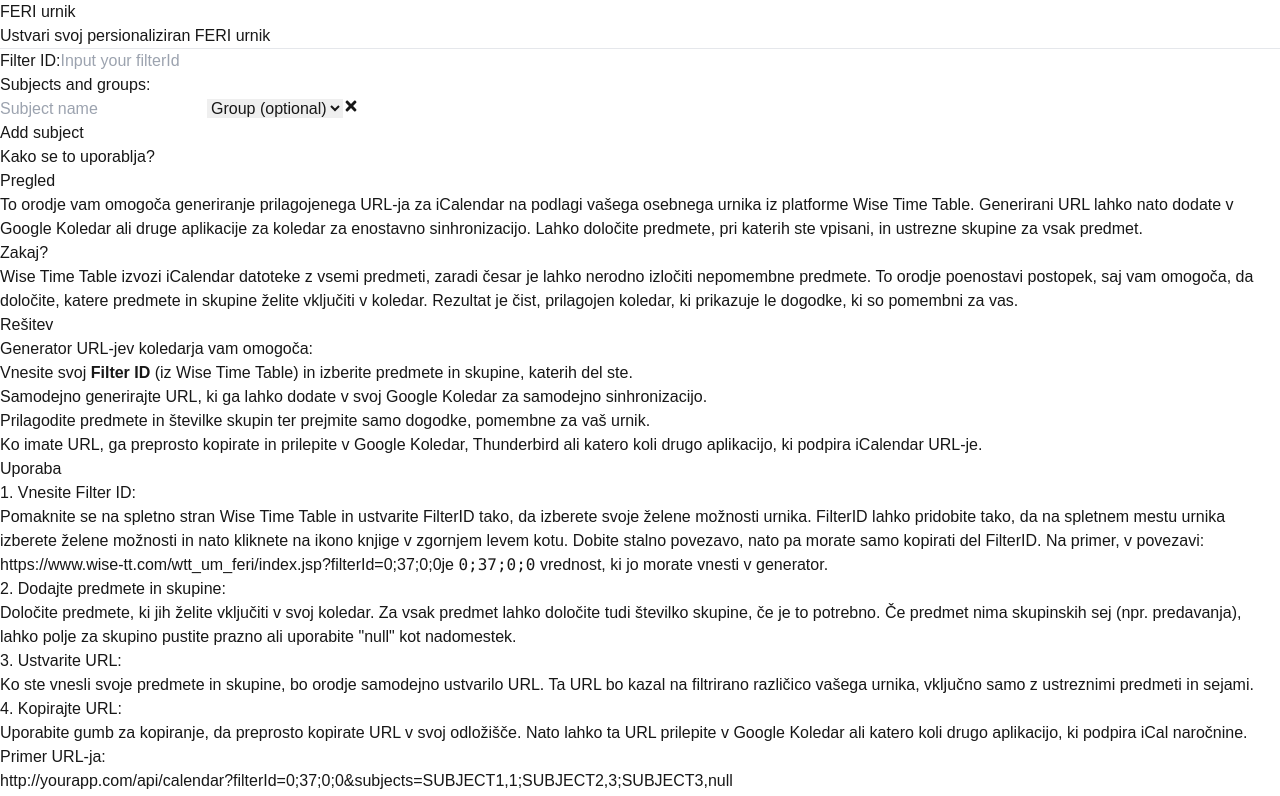
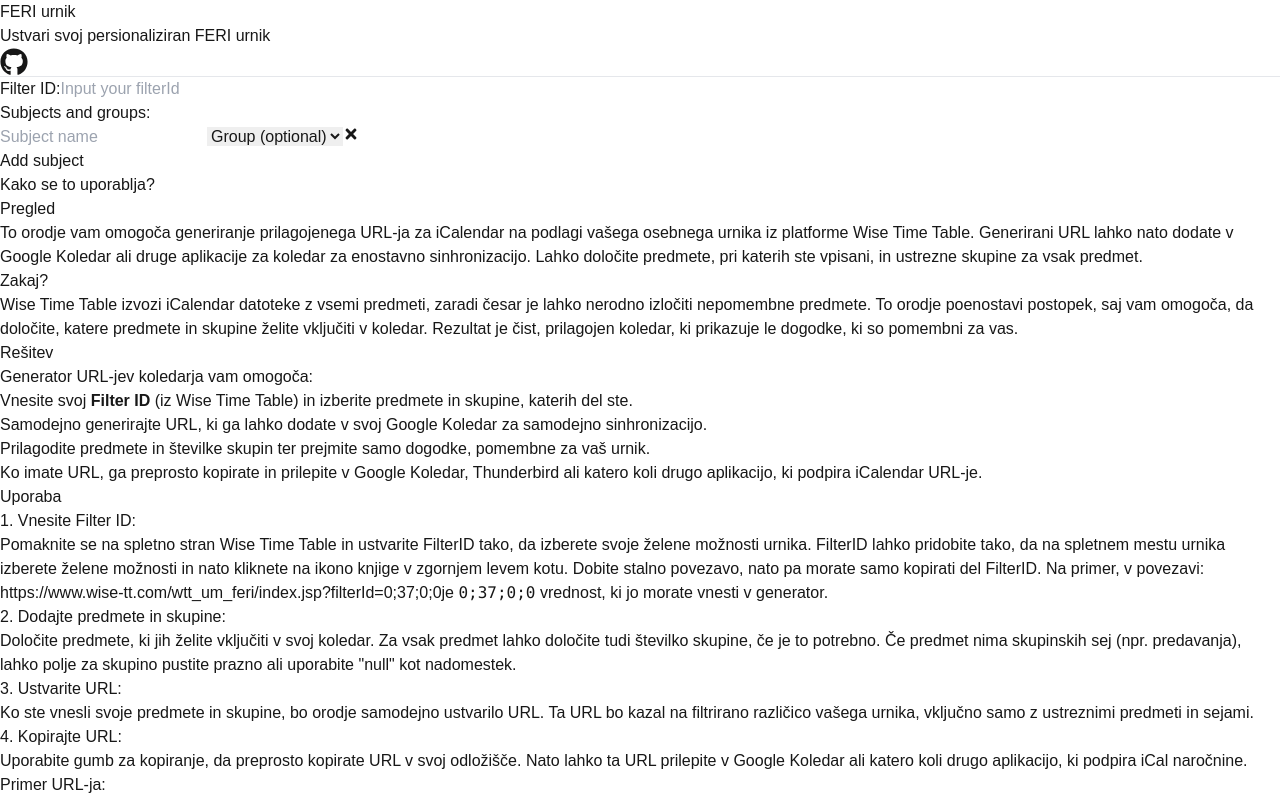
Before and after one commit to pegi4/feri-urnik-personal-url-google-calendar-generator, a Next.js app: page / in a window 1280 px wide. Shown: the top 796 px of the page. Built offline with nearby package versions, Linux system fonts and the light colour scheme.

Commit message:
g update

```diff
--- a/src/app/page.js
+++ b/src/app/page.js
@@ -1,6 +1,6 @@
 'use client';
 import { useState, useEffect, useCallback } from 'react';
-import { FaCopy, FaTimes } from 'react-icons/fa'; // Import ikone za kopiranje
+import { FaCopy, FaTimes, FaGithub } from 'react-icons/fa'; // Import ikone za kopiranje
 
 export default function CalendarPage() {
   const [filterId, setFilterId] = useState('');
@@ -60,6 +60,16 @@
       <p className='text-center '>
         Ustvari svoj persionaliziran FERI urnik
       </p>
+      <div className="text-center mt-4">
+        <a
+          href="https://github.com/pegi4/feri-urnik-personal-url-google-calendar-generator"
+          target="_blank"
+          rel="noopener noreferrer"
+          className="hover:text-gray-500"
+        >
+          <FaGithub size={28} className="inline-block mr-2" />
+        </a>
+      </div>
       <hr className="my-6" />
 
       {/* Vnos za filterId */}
```
